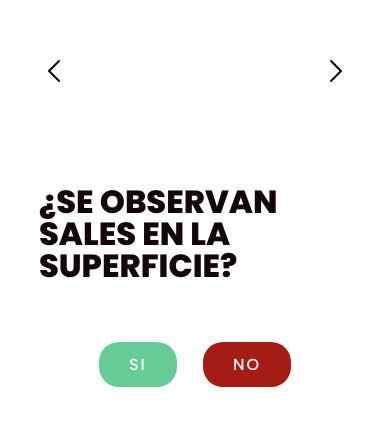
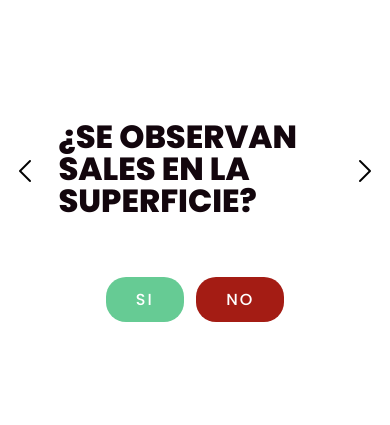
Before and after one commit to nariascataldi/yvy-regeneracion-del-suelo, a React (Create React App) app: page /sales in a window 390 px wide. Shown: the part 201-626 px from the top of the page. Built offline with nearby package versions, Linux system fonts and the light colour scheme.

Commit message:
navigation icons added

```diff
--- a/src/components/productor/Productor.css
+++ b/src/components/productor/Productor.css
@@ -54,4 +54,7 @@
   .checklist {
     font-size: 0.8em;
   }
+  .container {
+    width: 70%;
+  }
 }
--- a/src/components/vocacion/Vocacion.css
+++ b/src/components/vocacion/Vocacion.css
@@ -12,11 +12,15 @@
 }
 
 .navegacion {
-  width: 100%;
+  width: 95%;
   display: flex;
   align-items: center;
   justify-content: space-between;
   margin-bottom: 100px;
+  position: absolute;
+}
+.btn_nav {
+  cursor: pointer;
 }
 
 @media (max-width: 991px) {
```
